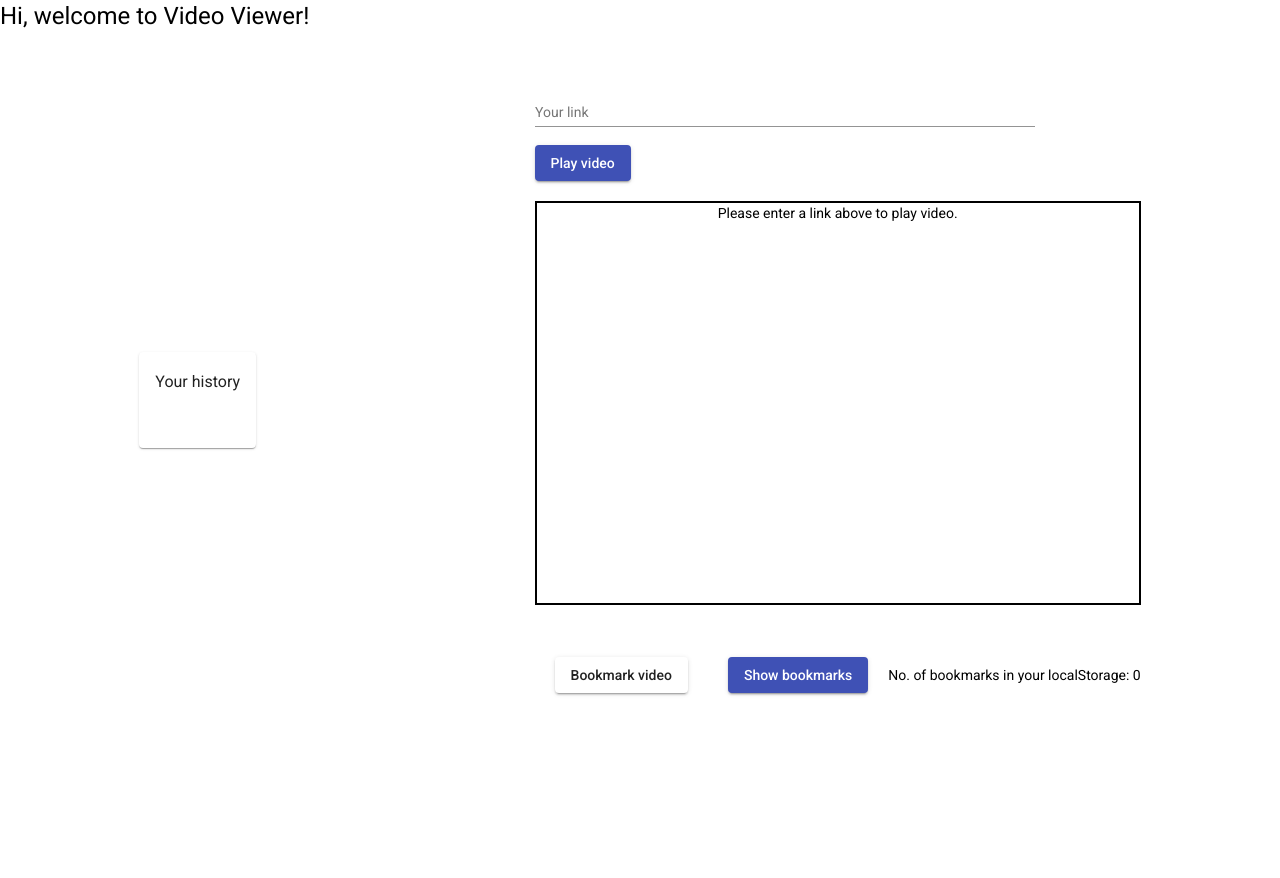
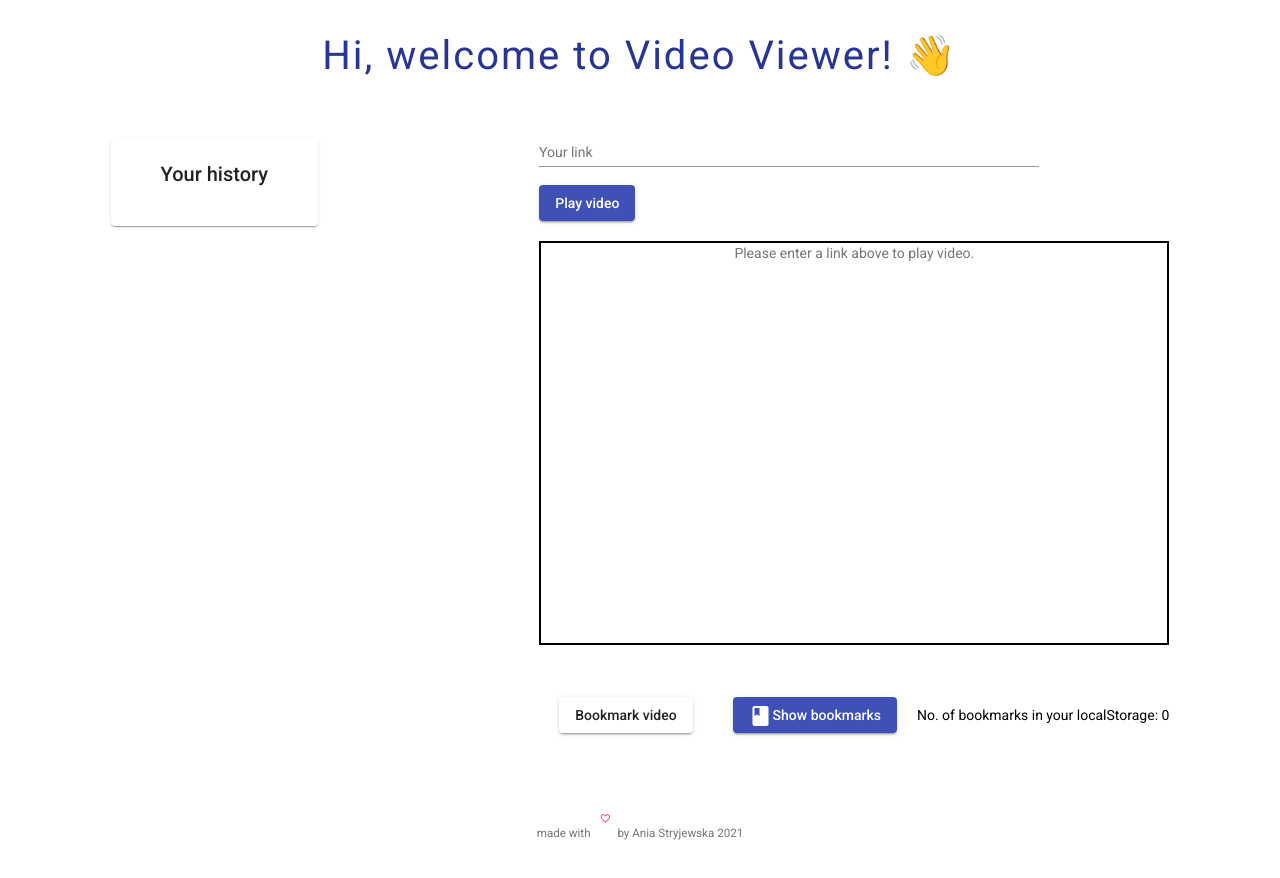
Before and after one commit to aniastryjewska/videoViewer, an Angular app in the folder video-viewer/: page / in a window 1280 px wide. Shown: the top 878 px of the page. Before the commit the page ends 800 px from the top, so only its background shows below. Built offline with nearby package versions, Linux system fonts and the light colour scheme; what @angular/youtube-player would draw is missing.

Commit message:
added footer and header styling

```diff
--- a/video-viewer/src/app/Bookmarks/Bookmarks.component.html
+++ b/video-viewer/src/app/Bookmarks/Bookmarks.component.html
@@ -1,11 +1,12 @@
 <div>
     <button class="bookmark-button" mat-raised-button (click)="bookmarkVideo()">Bookmark video</button>
-    <button *ngIf="isShow" class="bookmark-button" mat-raised-button color="primary" (click)="showBookmarks()">Show bookmarks</button>
-    <button *ngIf="!isShow" class="bookmark-button" mat-raised-button color="primary" (click)="showBookmarks()">Hide bookmarks</button>
+    <button *ngIf="isShow" class="bookmark-button" mat-raised-button color="primary" (click)="showBookmarks()"><mat-icon>book</mat-icon>Show bookmarks</button>
+    <button *ngIf="!isShow" class="bookmark-button" mat-stroked-button color="primary" (click)="showBookmarks()"><mat-icon color="accent">book</mat-icon>Hide bookmarks</button>
     <span>No. of bookmarks in your localStorage: {{numberOfBookmarks}}</span>
     <div *ngIf="!isShow">
         <mat-card>
             <div *ngFor="let bookmark of bookmarks" >
+            <mat-icon color="accent">bookmark_border</mat-icon>
         {{bookmark}}
             </div>
        </mat-card>
--- a/video-viewer/src/app/History/History.component.html
+++ b/video-viewer/src/app/History/History.component.html
@@ -1,10 +1,12 @@
-<div class="history">
-    <mat-card>
-     <h3>Your history</h3>
+<div class="history-section">
+    <mat-card class="history-card">
+     <h2>Your history</h2>
 
-      <div class="card">
-        <mat-card *ngFor="let video of videos" (click)="play(video.link)">
-            {{video.link}}</mat-card>
+      <div>
+        <mat-card class="card" *ngFor="let video of videos" (click)="play(video.link)">
+            <mat-icon color="primary">video_library</mat-icon>
+            {{video.link}}
+        </mat-card>
       </div>
 
    </mat-card>
--- a/video-viewer/src/app/History/history.component.css
+++ b/video-viewer/src/app/History/history.component.css
@@ -1,3 +1,15 @@
 .card {
-   padding: 10px;
+   margin-top: 20px;
+   padding: 3px 20px 3px 20px;
+   display: flex;
+   justify-content: center;
+   align-content: space-between;
 }
+
+.history-section {
+   margin-top: 30px;
+   text-align: center;
+}
+.history-card {
+   padding: 20px 50px;
+}
--- a/video-viewer/src/app/app.component.css
+++ b/video-viewer/src/app/app.component.css
@@ -2,7 +2,7 @@
     display: flex;
     flex-direction: row;
     justify-content: space-around;
-    align-items: center;
+    align-items: flex-start;
 }
 
 span {
@@ -12,3 +12,21 @@ span {
 .search-bar, .video-view, .bookmarks {
     padding: 40px;
 }
+
+.main-title {
+   text-align: center;
+   padding-top:40px;
+   font-size: 2.5rem;
+   color:#283593;
+   letter-spacing: 2px;
+}
+
+.heart-icon {
+    font-size: 0.7rem;
+}
+
+.footer {
+   text-align: center;
+    color: #757575;
+    padding-top:50px;
+}
--- a/video-viewer/src/app/app.component.html
+++ b/video-viewer/src/app/app.component.html
@@ -1,5 +1,4 @@
-<h1>Hi, welcome to Video Viewer!</h1>
-<!-- <span>The number of bookmarks in your localStorage upon loading the page: {{numberOfBookmarks}}</span> -->
+<h1 class="main-title">Hi, welcome to Video Viewer! 👋</h1>
 
 <div class="page-body">
     <span>
@@ -10,5 +9,7 @@
        <app-videoview [videos]="videos" class="video-view"></app-videoview>
        <app-bookmarks class="bookmarks"[newVideoID]="newVideoID" [bookmarks]="bookmarks" [numberOfBookmarks]="numberOfBookmarks"></app-bookmarks>
     </span>
-
 </div>
+<span class="footer">
+    <h5>made with <mat-icon class="heart-icon"color="accent">favorite_border</mat-icon>by Ania Stryjewska 2021</h5>
+</span>
--- a/video-viewer/src/app/app.module.ts
+++ b/video-viewer/src/app/app.module.ts
@@ -12,6 +12,7 @@ import { BrowserAnimationsModule } from '@angular/platform-browser/animations';
 import {MatButtonModule} from '@angular/material/button';
 import {MatCardModule} from '@angular/material/card';
 import {MatInputModule} from '@angular/material/input';
+import {MatIconModule} from '@angular/material/icon';
 
 @NgModule({
   declarations: [
@@ -30,7 +31,8 @@ import {MatInputModule} from '@angular/material/input';
     BrowserAnimationsModule,
     MatButtonModule,
     MatCardModule,
-    MatInputModule
+    MatInputModule,
+    MatIconModule
   ],
   providers: [],
   bootstrap: [AppComponent]
--- a/video-viewer/src/app/videoView/videoview.component.css
+++ b/video-viewer/src/app/videoView/videoview.component.css
@@ -2,4 +2,6 @@ p {
     height: 400px;
     border: 2px solid black;
     text-align: center;
+    color: #757575;
+    vertical-align: middle;
 }
```
Also changed, not shown: video-viewer/src/app/Bookmarks/bookmarks.component.css (line endings or trailing spaces).
